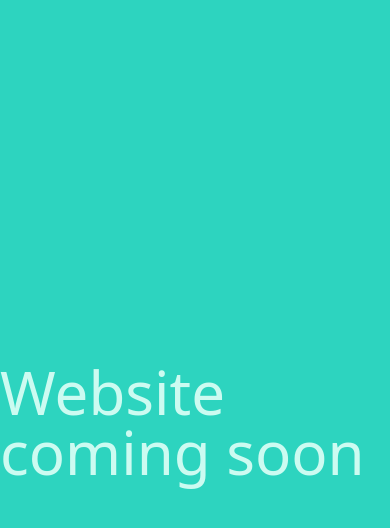
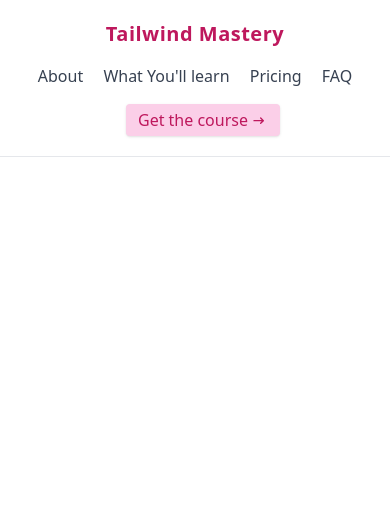
Before and after one commit to sanjeevgahamagar/tailwindcss, a website built with Vite: page index.html in a window 390 px wide. Built offline with nearby package versions, Linux system fonts and the light colour scheme; what tailwindcss-debug-screens would draw is missing.

Commit message:
header section responsive completed

```diff
--- a/index.html
+++ b/index.html
@@ -7,8 +7,30 @@
     <link rel="stylesheet" href="./style.css">
     <title>Tailwindcss Mastery</title>
   </head>
-  <body class="min-h-screen flex items-center justify-center text-6xl bg-teal-400
-  sm:bg-blue-400 md:bg-red-400 lg:bg-green-400 text-teal-100">
-    <h1>Website coming soon</h1>
+  <body class="debug-screens">
+    <!-- header and navigation -->
+     <div>
+      <section class="text-gray-700 border-b border-gray-200">
+        <div class="container mx-auto flex flex-col md:flex-row items-center p-5 ">
+          <!-- Left header section -->
+          <a href="" class="mb-4 md:mb-0"><span class="font-bold text-xl text-pink-700 tracking-wide">Tailwind Mastery</span></a>
+
+          <!-- Right header section -->
+          <nav class="md:ml-auto space-x-4">
+            <a href="#" class="hover:text-gray-900">About</a>
+            <a href="#" class="hover:text-gray-900">What You'll learn</a>
+            <a href="#" class="hover:text-gray-900">Pricing</a>
+            <a href="#" class="hover:text-gray-900">FAQ</a>
+          </nav>
+          <button class="inline-flex items-center bg-pink-200 hover:bg-pink-100 text-pink-700 hover:text-pink-800 shadow hover:shadow-md px-3 py-1 ml-4 mt-4 md:mt-0 rounded transition duration-500">Get the course
+            <svg xmlns="http://www.w3.org/2000/svg" class="h-4 w-4 mt-1 ml-1" viewBox="0 0 24 24" fill="currentColor">
+  <path fill-rule="evenodd" d="M12.293 5.293a1 1 0 011.414 0l4 4a1 1 0 010 1.414l-4 4a1 1 0 01-1.414-1.414L14.586 11H3a1 1 0 110-2h11.586l-2.293-2.293a1 1 0 010-1.414z" clip-rule="evenodd" />
+</svg>
+          </button>
+        </div>
+      </section>
+     </div>
+
+
   </body>
 </html>
```
